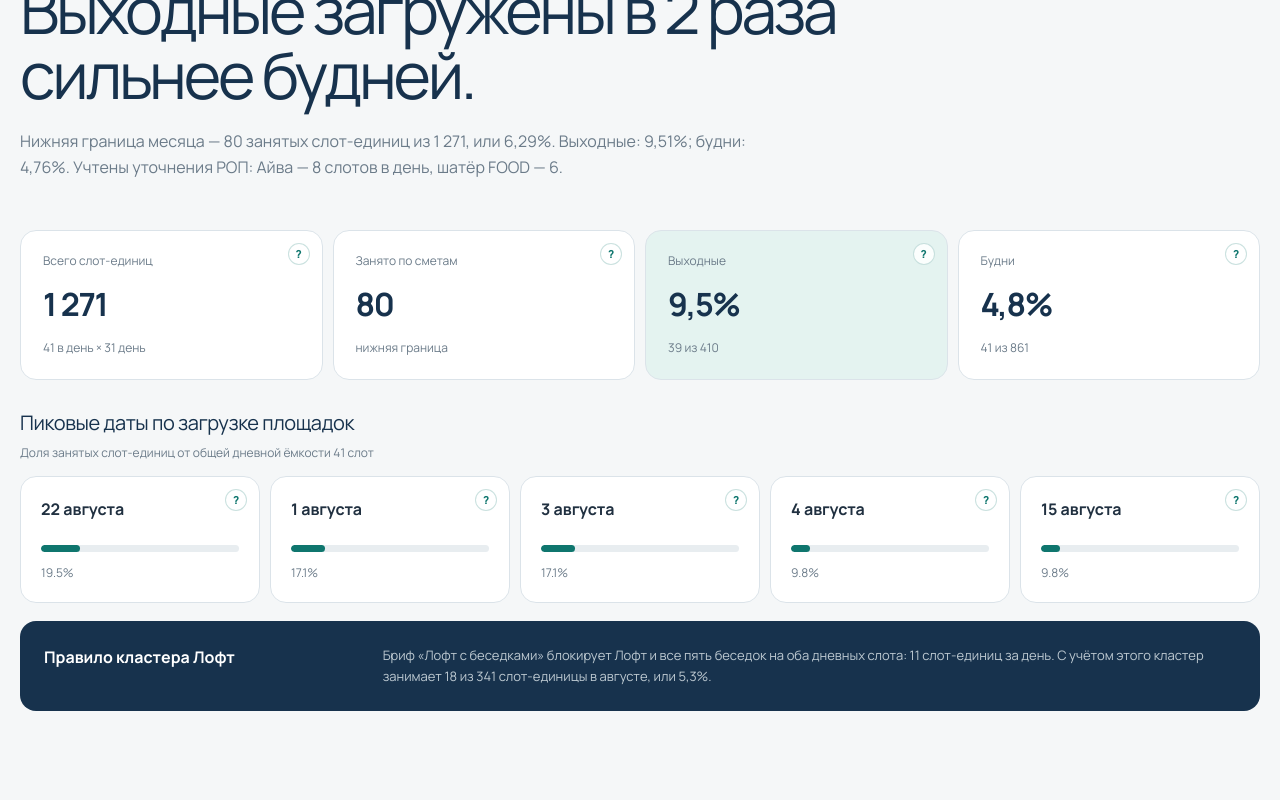
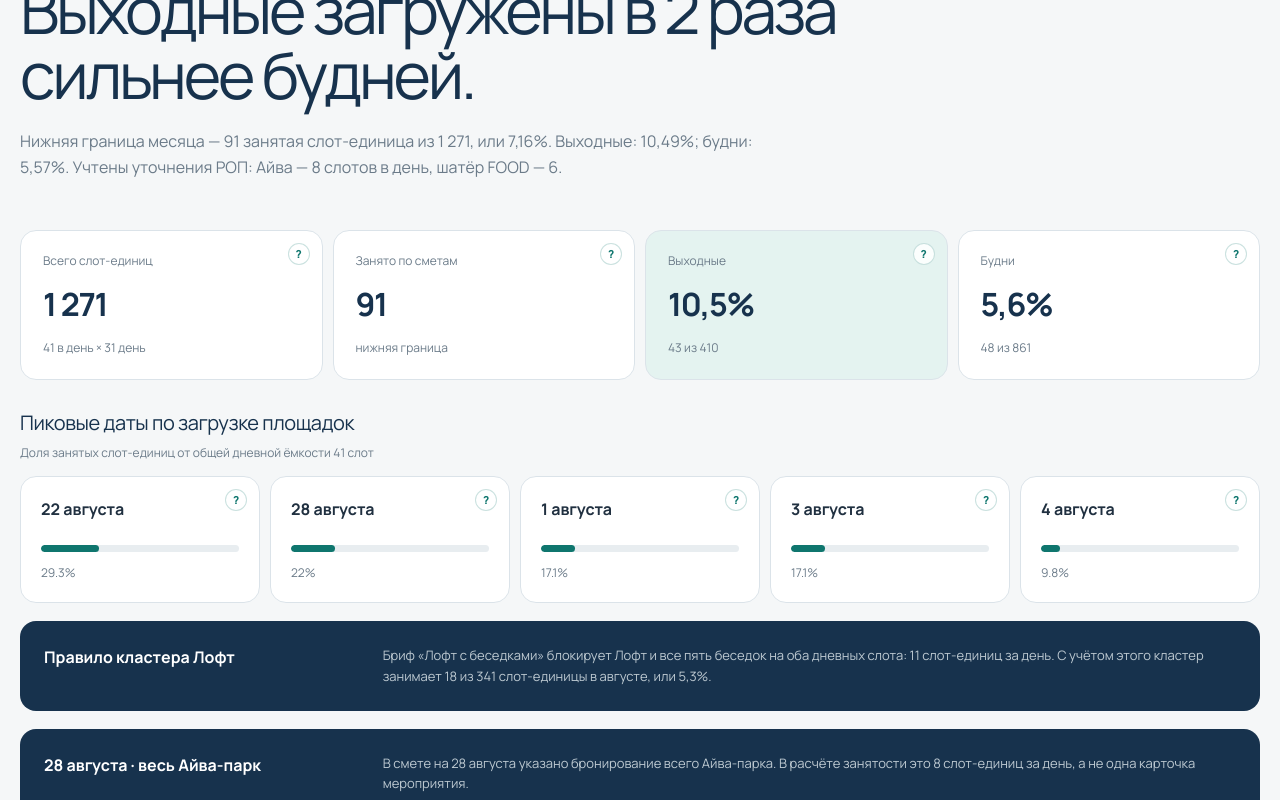
Before and after one commit to nkrivodud-blip/park-skazka-sales-report, a Next.js app: page / in a window 1280 px wide. Shown: the part 6200-7000 px from the top of the page. Built offline with nearby package versions, Linux system fonts and the light colour scheme.

Commit message:
Update August slot occupancy

```diff
--- a/app/page.tsx
+++ b/app/page.tsx
@@ -313,19 +313,20 @@ export default function Home() {
         <div className="section-heading reveal">
           <p className="eyebrow">Утилизация по 89 уникальным сметам</p>
           <h2>Дефицита площадок нет. Выходные загружены в 2 раза сильнее будней.</h2>
-          <p>Нижняя граница месяца — 80 занятых слот-единиц из 1 271, или 6,29%. Выходные: 9,51%; будни: 4,76%. Учтены уточнения РОП: Айва — 8 слотов в день, шатёр FOOD — 6.</p>
+          <p>Нижняя граница месяца — 91 занятая слот-единица из 1 271, или 7,16%. Выходные: 10,49%; будни: 5,57%. Учтены уточнения РОП: Айва — 8 слотов в день, шатёр FOOD — 6.</p>
         </div>
         <div className="capacity-summary reveal">
           <article data-hint="Теоретическая месячная ёмкость: сумма доступных слотов всех площадок за 31 день августа." tabIndex={0}><span>Всего слот-единиц</span><strong>1 271</strong><small>41 в день × 31 день</small></article>
-          <article data-hint="Минимально подтверждённое число занятых слот-единиц по 89 уникальным сметам. Неопределённые локации не завышают показатель." tabIndex={0}><span>Занято по сметам</span><strong>80</strong><small>нижняя граница</small></article>
-          <article className="accent" data-hint="Занятые слот-единицы по субботам и воскресеньям, разделённые на доступную ёмкость выходных." tabIndex={0}><span>Выходные</span><strong>9,5%</strong><small>39 из 410</small></article>
-          <article data-hint="Занятые слот-единицы с понедельника по пятницу, разделённые на доступную ёмкость будних дней." tabIndex={0}><span>Будни</span><strong>4,8%</strong><small>41 из 861</small></article>
+          <article data-hint="Минимально подтверждённое число занятых слот-единиц по 89 уникальным сметам. Неопределённые локации не завышают показатель." tabIndex={0}><span>Занято по сметам</span><strong>91</strong><small>нижняя граница</small></article>
+          <article className="accent" data-hint="Занятые слот-единицы по субботам и воскресеньям, разделённые на доступную ёмкость выходных." tabIndex={0}><span>Выходные</span><strong>10,5%</strong><small>43 из 410</small></article>
+          <article data-hint="Занятые слот-единицы с понедельника по пятницу, разделённые на доступную ёмкость будних дней." tabIndex={0}><span>Будни</span><strong>5,6%</strong><small>48 из 861</small></article>
         </div>
         <div className="chart-heading reveal"><h3>Пиковые даты по загрузке площадок</h3><p>Доля занятых слот-единиц от общей дневной ёмкости 41 слот</p></div>
         <div className="peak-grid reveal">
-          {[['22 августа',19.5],['1 августа',17.1],['3 августа',17.1],['4 августа',9.8],['15 августа',9.8]].map(([d,v]) => <article key={String(d)} data-hint={`${d}: занято ${v}% доступной дневной ёмкости площадок по данным смет.`} tabIndex={0}><strong>{d}</strong><div className="util-track"><i style={{ "--bar": `${v}%` } as CSSProperties} /></div><span>{v}%</span></article>)}
+          {[['22 августа',29.3],['28 августа',22.0],['1 августа',17.1],['3 августа',17.1],['4 августа',9.8]].map(([d,v]) => <article key={String(d)} data-hint={`${d}: занято ${v}% доступной дневной ёмкости площадок по данным смет.`} tabIndex={0}><strong>{d}</strong><div className="util-track"><i style={{ "--bar": `${v}%` } as CSSProperties} /></div><span>{v}%</span></article>)}
         </div>
         <aside className="note reveal"><strong>Правило кластера Лофт</strong><p>Бриф «Лофт с беседками» блокирует Лофт и все пять беседок на оба дневных слота: 11 слот-единиц за день. С учётом этого кластер занимает 18 из 341 слот-единицы в августе, или 5,3%.</p></aside>
+        <aside className="note reveal"><strong>28 августа · весь Айва-парк</strong><p>В смете на 28 августа указано бронирование всего Айва-парка. В расчёте занятости это 8 слот-единиц за день, а не одна карточка мероприятия.</p></aside>
       </section>
 
       <section className="section" id="packages">
```
Also changed, not shown: .pages/index.html, 1 other file (tests, documents, lock files or other folders).
